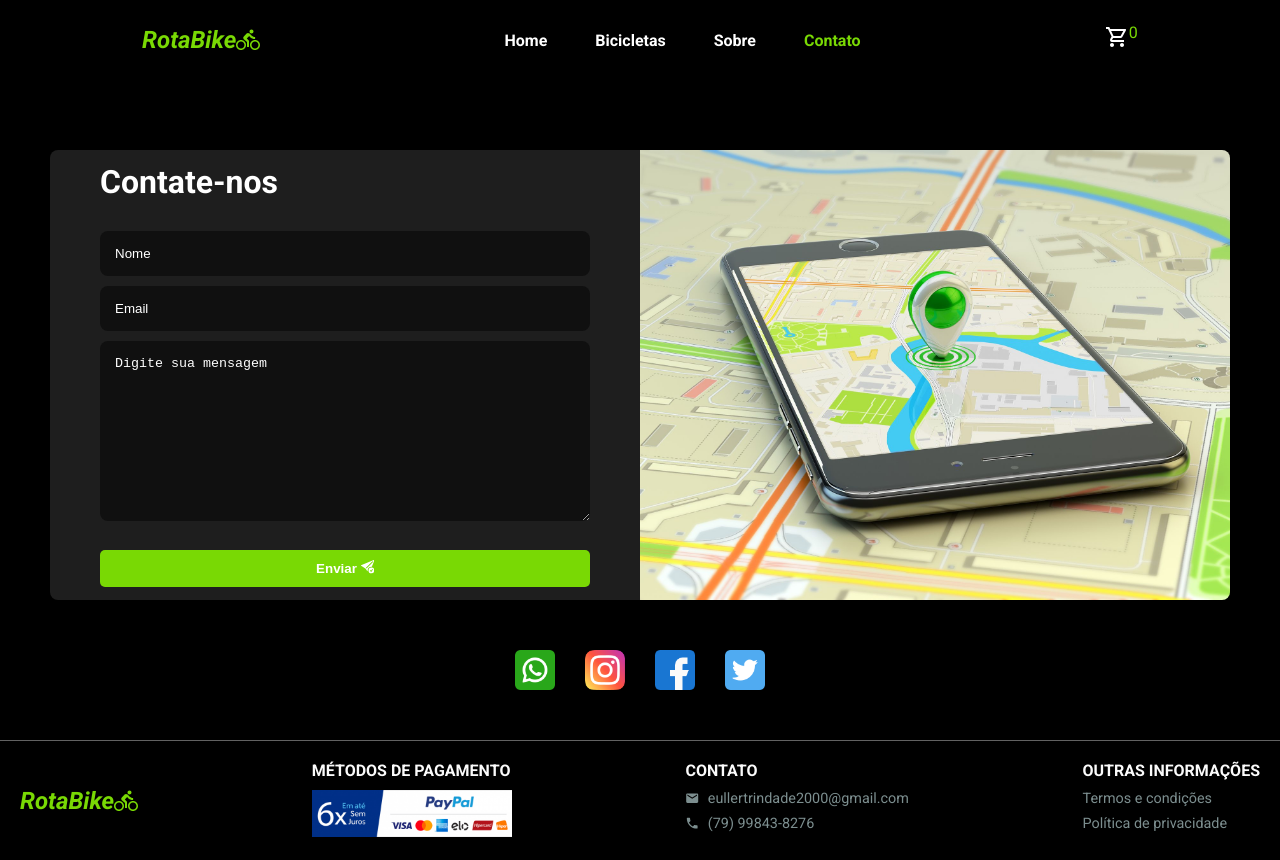
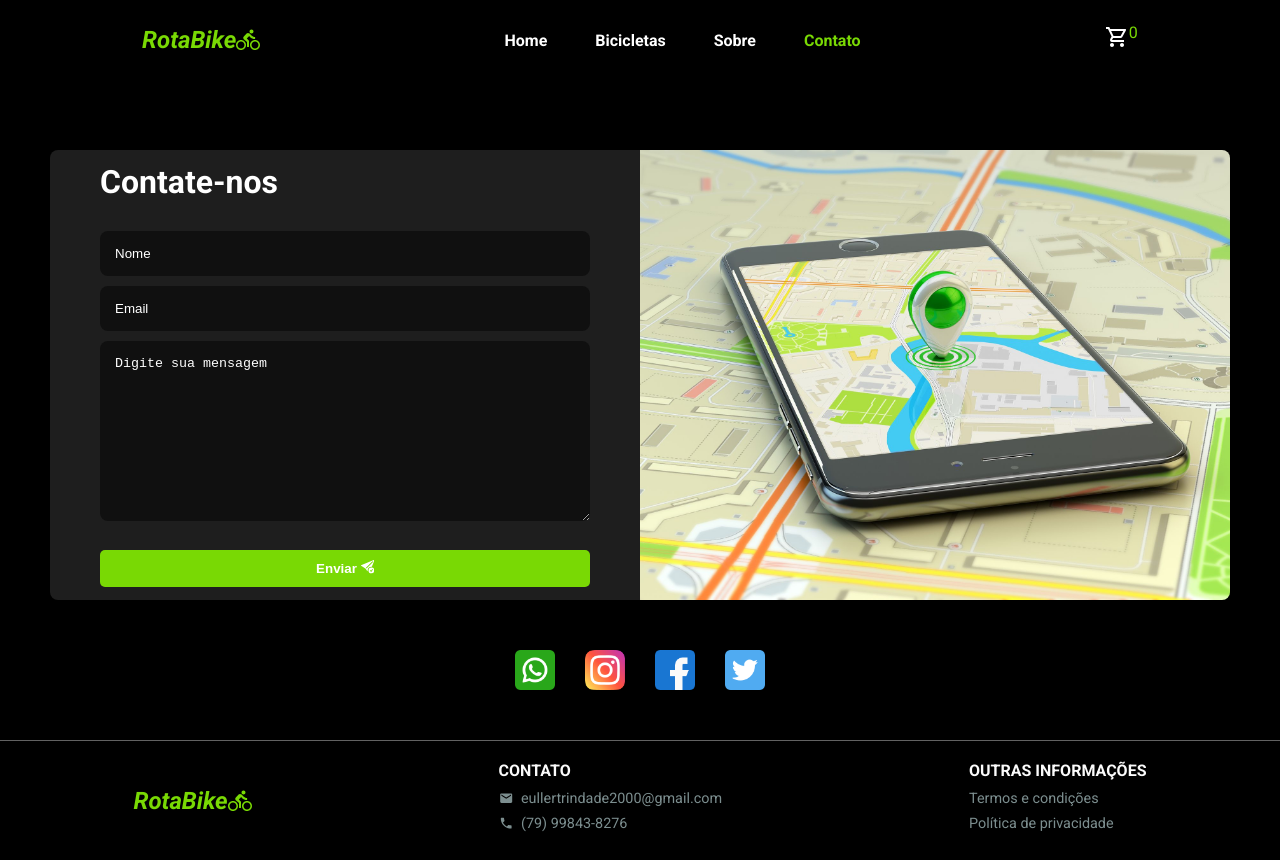
Before and after one commit to Euller-trindade/RotaBike, a React (Create React App) app: page /contato in a window 1280 px wide. Built offline with nearby package versions, Linux system fonts and the light colour scheme.

Commit message:
Alterações

```diff
--- a/src/components/footer/index.jsx
+++ b/src/components/footer/index.jsx
@@ -1,7 +1,6 @@
 import React from "react";
 import { MdOutlineDirectionsBike, MdEmail, MdPhone } from "react-icons/md";
 import "./style.css";
-import imgPagamento from "../../assets/metodos de pagamento.png";
 const Footer = () => {
   return (
     <footer className="footer">
@@ -9,10 +8,7 @@ const Footer = () => {
         {" "}
         RotaBike <MdOutlineDirectionsBike />
       </h2>
-      <div className="divs__footer">
-        <h3>Métodos de pagamento</h3>
-        <img src={imgPagamento} alt="" />
-      </div>
+
       <div className="divs__footer">
         <h3>Contato</h3>
         <p>
--- a/src/components/footer/style.css
+++ b/src/components/footer/style.css
@@ -3,7 +3,7 @@
   border-top: 1px solid #626262;
   color: #fbfbfb;
   display: flex;
-  justify-content: space-between;
+  justify-content: space-around;
   padding: 20px;
   gap: 20px;
   flex-wrap: wrap;
@@ -33,12 +33,9 @@
 .footer p:hover {
   color: #b2b2b2;
 }
-.divs__footer img {
-  display: flex;
-  max-width: 200px;
-}
 @media (max-width: 680px) {
   .footer {
+    flex-direction: column;
     gap: 20px;
   }
 }
--- a/src/routes/contato/style.css
+++ b/src/routes/contato/style.css
@@ -86,6 +86,7 @@
 .container__sent {
   display: flex;
   align-items: center;
+  padding: 0 20px;
   width: 100%;
   height: 100%;
   position: absolute;
```
Also changed, not shown: src/assets/metodos de pagamento.png (deleted).
